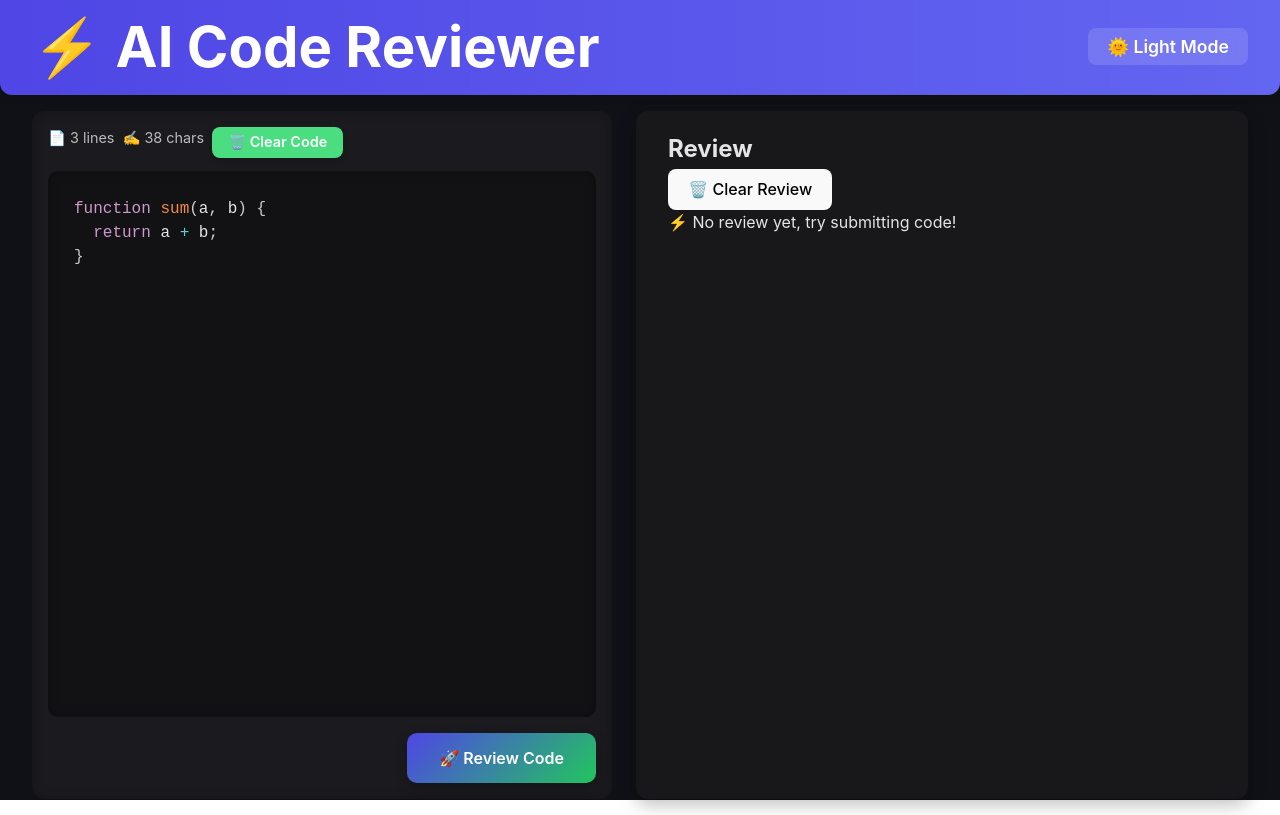
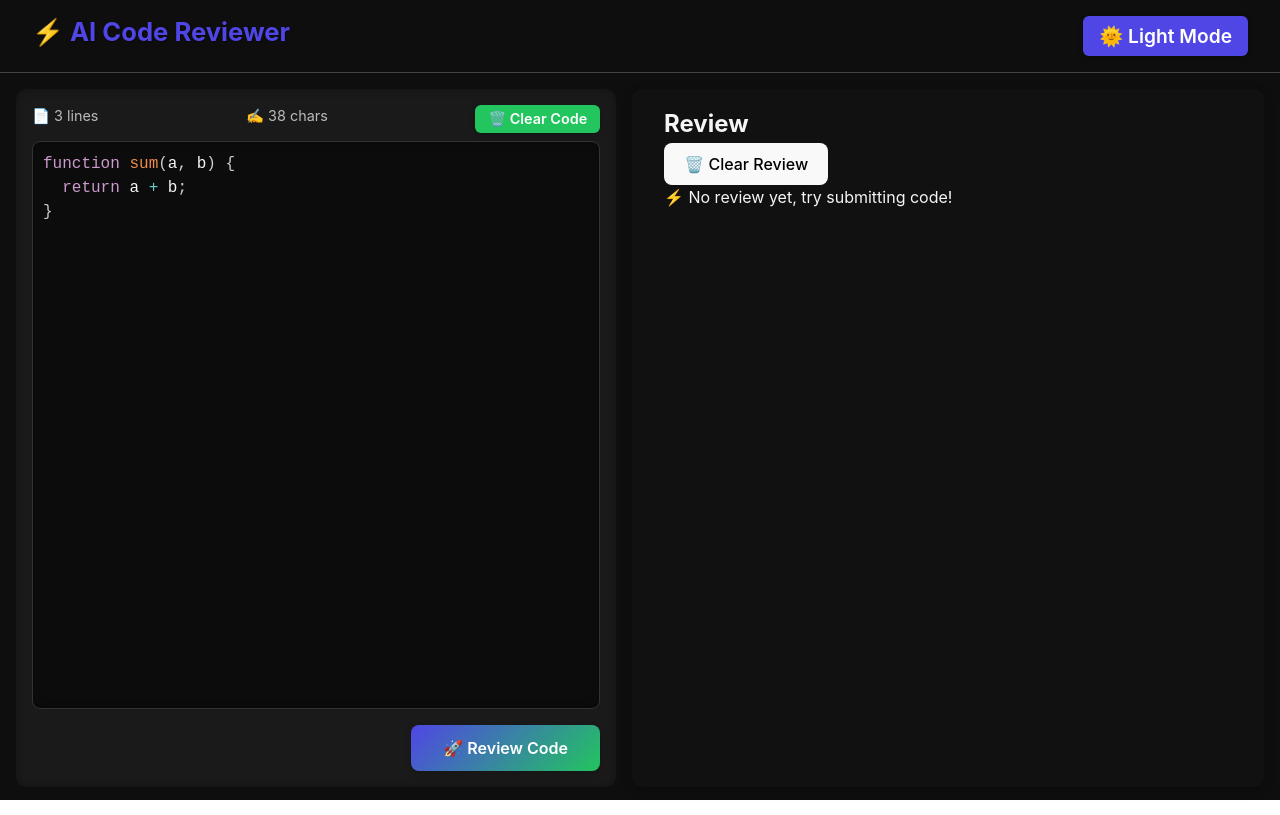
Before and after one commit to shashi419700/Code-Review, a React (Vite) app in the folder Frontend/: page / in a window 1280 px wide. Built offline with nearby package versions, Linux system fonts and the light colour scheme.

Commit message:
Changes uis

```diff
--- a/Frontend/src/App.css
+++ b/Frontend/src/App.css
@@ -1,4 +1,3 @@
-/* ================= GLOBAL RESET ================= */
 * {
   margin: 0;
   padding: 0;
@@ -12,20 +11,19 @@ body,
   height: 100%;
   width: 100%;
   font-family: "Inter", sans-serif;
-  transition: background 0.3s ease, color 0.3s ease;
+  transition: background 0.3s, color 0.3s;
   -webkit-font-smoothing: antialiased;
-  line-height: 1.5;
 }
 
-/* ================= THEME ================= */
+/* Dark & Light Mode */
 .app.dark {
-  background: #0f1116;
-  color: #e4e4e7;
+  background: #0e0e0e;
+  color: #f5f5f5;
 }
 
 .app.light {
-  background: #f9fafb;
-  color: #111827;
+  background: #f5f5f5;
+  color: #0e0e0e;
 }
 
 /* ================= HEADER ================= */
@@ -34,13 +32,9 @@ header {
   justify-content: space-between;
   align-items: center;
   padding: 1rem 2rem;
-  font-size: 1.1rem;
-  border-bottom: 1px solid rgba(100, 100, 100, 0.2);
+  font-size: 1.2rem;
+  border-bottom: 1px solid #444;
   flex-wrap: wrap;
-  background: linear-gradient(to right, #4f46e5, #6366f1);
-  color: #fff;
-  box-shadow: 0 2px 10px rgba(0,0,0,0.1);
-  border-radius: 0 0 12px 12px;
 }
 
 /* Logo */
@@ -49,33 +43,39 @@ header {
   align-items: center;
   gap: 0.6rem;
   font-weight: 700;
-  font-size: 1.4rem;
-  text-shadow: 1px 1px 3px rgba(0,0,0,0.3);
+  font-size: 1.3rem;
 }
 
 .logo-icon {
-  font-size: 2rem;
+  font-size: 1.8rem;
 }
 
 .logo-text {
-  letter-spacing: 1.2px;
+  letter-spacing: 1px;
 }
 
-/* Header Buttons */
+header h1 {
+  font-weight: bold;
+  margin-bottom: 0.5rem;
+  font-size: 1.6rem;
+  color: #4f46e5;
+  text-shadow: 1px 1px 2px rgba(0,0,0,0.3);
+}
+
 header .actions button {
-  background: #ffffff22;
-  color: #fff;
-  padding: 0.5rem 1.2rem;
-  border-radius: 8px;
+  background: #4f46e5;
+  color: white;
+  padding: 0.5rem 1rem;
+  border-radius: 6px;
   border: none;
   cursor: pointer;
   font-weight: 600;
   transition: all 0.25s ease;
-  backdrop-filter: blur(6px);
+  box-shadow: 0 2px 6px rgba(0,0,0,0.2);
 }
 
 header .actions button:hover {
-  background: #ffffff44;
+  background: #6366f1;
   transform: translateY(-2px);
   box-shadow: 0 4px 12px rgba(0,0,0,0.3);
 }
@@ -83,9 +83,9 @@ header .actions button:hover {
 /* ================= MAIN LAYOUT ================= */
 main {
   display: flex;
-  height: calc(100% - 80px);
-  padding: 1rem 2rem;
-  gap: 1.5rem;
+  height: calc(100% - 70px);
+  padding: 1rem;
+  gap: 1rem;
 }
 
 /* ================= LEFT PANEL ================= */
@@ -93,13 +93,12 @@ main {
   flex: 1;
   display: flex;
   flex-direction: column;
-  border-radius: 12px;
-  background: #1b1b1f;
+  border-radius: 10px;
+  background: #1a1a1a;
   padding: 1rem;
   position: relative;
-  min-height: 250px;
-  box-shadow: inset 0 0 12px rgba(0,0,0,0.3);
-  transition: background 0.3s ease;
+  min-height: 200px;
+  box-shadow: inset 0 0 10px rgba(0,0,0,0.3);
 }
 
 .app.light .left {
@@ -110,20 +109,20 @@ main {
 /* Toolbar */
 .left .toolbar {
   display: flex;
-  justify-content: flex-start;
+  justify-content: space-between;
   font-size: 0.9rem;
-  margin-bottom: 0.8rem;
+  margin-bottom: 0.5rem;
   color: #bbb;
   flex-wrap: wrap;
   gap: 0.5rem;
 }
 
 .left .toolbar button {
-  background: #4ade80;
-  color: #fff;
-  padding: 0.4rem 1rem;
+  background: #22c55e;
+  color: white;
+  padding: 0.3rem 0.8rem;
   border: none;
-  border-radius: 8px;
+  border-radius: 6px;
   cursor: pointer;
   font-weight: 600;
   transition: all 0.25s ease;
@@ -131,28 +130,24 @@ main {
 }
 
 .left .toolbar button:hover {
-  background: #22c55e;
+  background: #16a34a;
   transform: translateY(-1px);
   box-shadow: 0 4px 10px rgba(0,0,0,0.25);
 }
 
-/* Code Editor */
+/* Editor */
 .left .code {
   flex: 1;
-  border-radius: 10px;
+  border: 1px solid #333;
+  border-radius: 8px;
   overflow: auto;
-  background: #121214;
-  border: none;
-  min-height: 180px;
-  box-shadow: inset 0 0 12px rgba(0,0,0,0.3);
-  transition: background 0.3s ease;
-  font-family: 'Fira Code', monospace;
-  font-size: 0.95rem;
-  padding: 1rem;
+  background: #0c0c0c;
+  min-height: 150px;
+  box-shadow: inset 0 0 8px rgba(0,0,0,0.3);
 }
 
 .app.light .left .code {
-  background: #f3f4f6;
+  background: #f9f9f9;
 }
 
 /* Review Button */
@@ -161,35 +156,35 @@ main {
   align-self: flex-end;
   background: linear-gradient(135deg, #4f46e5, #22c55e);
   color: white;
-  padding: 0.8rem 2rem;
-  border-radius: 10px;
+  padding: 0.7rem 2rem;
+  border-radius: 8px;
   cursor: pointer;
   font-weight: 600;
   transition: transform 0.25s ease, box-shadow 0.25s ease;
-  box-shadow: 0 4px 12px rgba(0,0,0,0.25);
+  box-shadow: 0 2px 6px rgba(0,0,0,0.2);
 }
 
 .left .review:hover {
   transform: scale(1.05);
-  box-shadow: 0 6px 16px rgba(0,0,0,0.3);
+  box-shadow: 0 4px 12px rgba(0,0,0,0.25);
 }
 
 /* ================= RIGHT PANEL ================= */
 .right {
   flex: 1;
-  background: #18181b;
-  border-radius: 12px;
-  padding: 1.2rem 2rem;
+  background: #111;
+  border-radius: 10px;
+  padding: 1rem 2rem;
   font-size: 1rem;
   overflow-y: auto;
   line-height: 1.6;
   animation: fadeIn 0.4s ease-in-out;
-  min-height: 250px;
-  box-shadow: 0 6px 18px rgba(0,0,0,0.25);
+  min-height: 200px;
+  box-shadow: 0 4px 12px rgba(0,0,0,0.2);
 }
 
 .app.light .right {
-  background: #ffffff;
+  background: #fff;
   border: 1px solid #ddd;
 }
 
@@ -219,23 +214,23 @@ main {
   }
 
   .left .code {
-    min-height: 220px;
-    max-height: 400px;
+    min-height: 200px;
+    max-height: 350px;
   }
 
   .right {
-    max-height: 400px;
+    max-height: 350px;
     margin-top: 1rem;
   }
 
   header {
     flex-direction: column;
     align-items: flex-start;
-    padding: 1rem 1rem;
+    padding: 1rem 0.8rem;
   }
 
   header h1 {
-    font-size: 1.5rem;
+    font-size: 1.4rem;
     margin-bottom: 0.5rem;
   }
 
@@ -244,11 +239,10 @@ main {
     display: flex;
     justify-content: flex-start;
     margin-bottom: 0.5rem;
-    gap: 0.5rem;
   }
 
   header .actions button {
-    font-size: 0.9rem;
+    font-size: 0.85rem;
     padding: 0.5rem 0.8rem;
   }
 
--- a/Frontend/src/App.jsx
+++ b/Frontend/src/App.jsx
@@ -6,49 +6,39 @@ import axios from "axios";
 import "./App.css";
 
 function App() {
-  // State for the code editor content
   const [code, setCode] = useState(`function sum(a, b) {
   return a + b;
 }`);
-
-  // State to store AI review text
   const [review, setReview] = useState("");
-
-  // Loading indicator for API call
   const [loading, setLoading] = useState(false);
-
-  // Dark/light mode toggle
   const [darkMode, setDarkMode] = useState(true);
 
-  // Highlight syntax on initial render
   useEffect(() => {
     prism.highlightAll();
   }, []);
 
-  // Function to call backend API and get AI review
   async function reviewCode() {
     setLoading(true);
-    setReview(""); // Clear previous review
+    setReview(""); // पुराना review clear
     try {
       const response = await axios.post("http://localhost:3000/ai/get-review", {
         code,
       });
 
       const fullText = response.data;
-      typeWriterEffect(fullText); // Display review with typewriter effect
+      typeWriterEffect(fullText); // ✅ typewriter effect
     } catch (err) {
-      console.log(err);
+      console.log(err)
       setReview("❌ Error while fetching review. Please try again.");
     }
     setLoading(false);
   }
 
-  // Typewriter effect for AI review text
+  // ✅ ChatGPT style fast typewriter
   function typeWriterEffect(text) {
     let i = 0;
-    setReview(""); // Reset review text
-    const speed = 20; // Typing speed in milliseconds
-
+    setReview("");
+    const speed = 20; // typing speed (ms)
     function typing() {
       if (i < text.length) {
         setReview((prev) => prev + text.charAt(i));
@@ -56,17 +46,14 @@ function App() {
         setTimeout(typing, speed);
       }
     }
-
     typing();
   }
 
   return (
     <div className={darkMode ? "app dark" : "app light"}>
-      {/* HEADER */}
       <header>
         <h1>⚡ AI Code Reviewer</h1>
         <div className="actions">
-          {/* Toggle dark/light mode */}
           <button onClick={() => setDarkMode(!darkMode)}>
             {darkMode ? "🌞 Light Mode" : "🌙 Dark Mode"}
           </button>
@@ -74,9 +61,8 @@ function App() {
       </header>
 
       <main>
-        {/* LEFT PANEL - Code Editor */}
+        {/* LEFT PANEL */}
         <div className="left">
-          {/* Toolbar showing code stats and clear button */}
           <div className="toolbar">
             <span>📄 {code.split("\n").length} lines</span>
             <span>✍️ {code.length} chars</span>
@@ -85,7 +71,6 @@ function App() {
             </button>
           </div>
 
-          {/* Code editor component */}
           <div className="code">
             <Editor
               value={code}
@@ -103,23 +88,20 @@ function App() {
             />
           </div>
 
-          {/* Button to trigger AI code review */}
           <div onClick={reviewCode} className="review">
             {loading ? "⏳ Reviewing..." : "🚀 Review Code"}
           </div>
         </div>
 
-        {/* RIGHT PANEL - Review Output */}
+        {/* RIGHT PANEL */}
         <div className="right">
           <div className="review-header">
             <h2>Review</h2>
-            {/* Clear review button */}
             <button className="clear-btn" onClick={() => setReview("")}>
               🗑️ Clear Review
             </button>
           </div>
           <div className="review-box">
-            {/* Display AI review or placeholder */}
             {review ? <pre>{review}</pre> : "⚡ No review yet, try submitting code!"}
           </div>
         </div>
```
